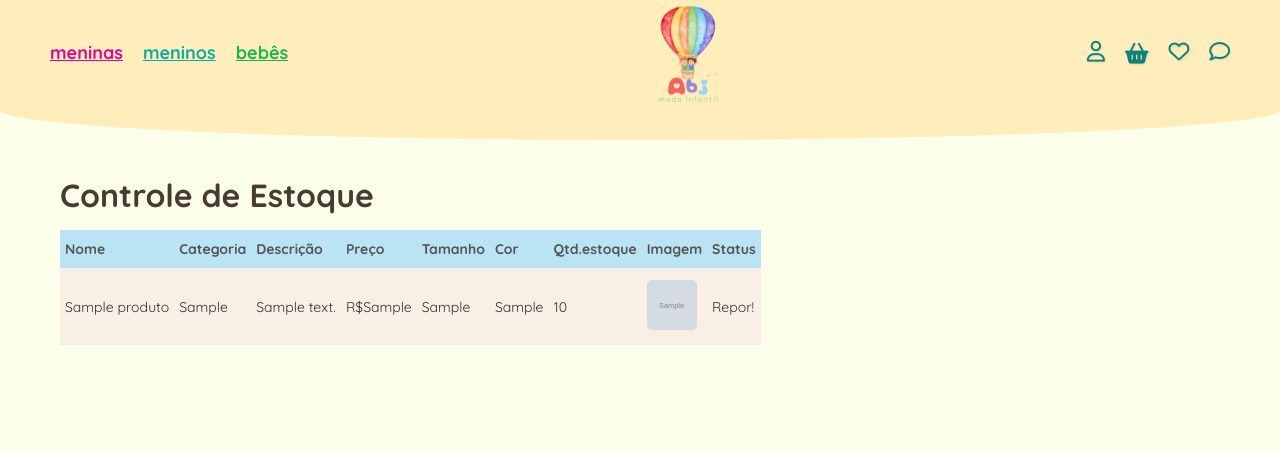
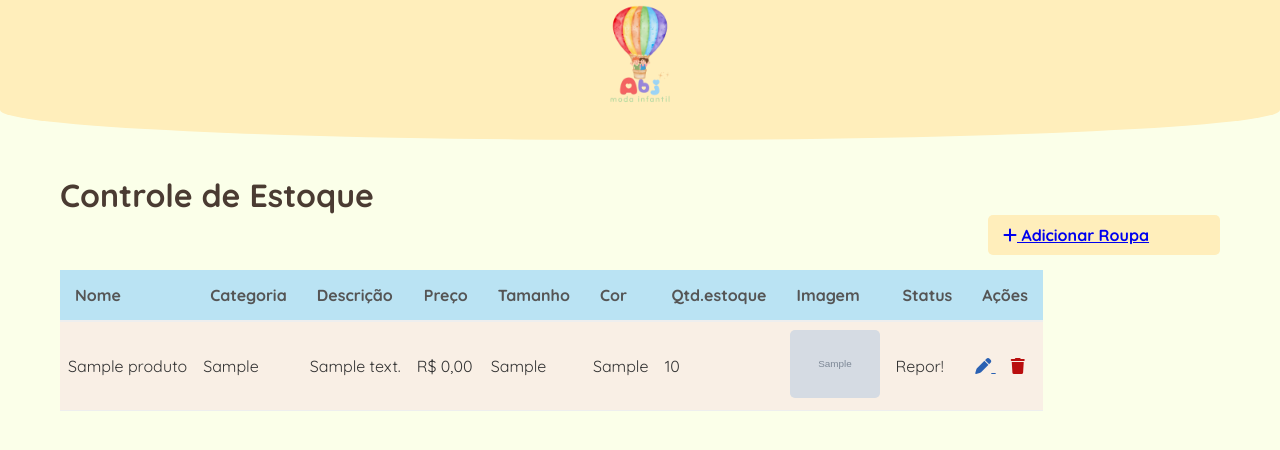
Before and after one commit to annalvicente/ABJ-Moda-Infantil, a PHP site: page /tfuncionarios.php in a window 1280 px wide. Shown: the top 450 px of the page. Run offline with PHP 8.4, Linux system fonts and the light colour scheme; tables that the repository leaves empty or names only in its code hold one stand-in row (values such as "Sample post"); grey boxes marked "Sample" are stand-in pictures.

Commit message:
atualizações

```diff
--- a/style.css
+++ b/style.css
@@ -1202,22 +1202,35 @@
 
 /* Fixa o tamanho da imagem */
     .tabela-estilizada img {
-    width: 50px;       /* Tamanho pequeno de miniatura */
-    height: 50px;
+    width: 90px;       /* Tamanho pequeno de miniatura */
+    height: 9%;
     object-fit: cover; /* Não distorce a imagem */
     border-radius: 5px;
 }
 
-/* Controla a coluna de descrição para não esticar */
-    .tabela-estilizada td:nth-child(3) {
-    max-width: 150px;         /* Limita a largura da descrição */
-    white-space: nowrap;      /* Não deixa quebrar linha */
-    overflow: hidden;         /* Esconde o que sobrar */
-    text-overflow: ellipsis;  /* Adiciona "..." no final do texto longo */
+.excluir{
+    color: #b90e0e;
+    cursor: pointer;
+
 }
 
-/* Redução geral de espaçamento */
-    .tabela-estilizada th, .tabela-estilizada td {
-    padding: 10px 5px; /* Diminuímos o respiro lateral */
-    font-size: 14px;    /* Uma fonte levemente menor ajuda em tabelas largas */
+.excluir:hover{
+    color: #5f0707;
+    transform: translateY(-2px);
 }
+
+.alterar{
+    color: #2a61b3;
+    cursor: pointer;
+    margin-right: 15px;
+}
+
+.adicao{
+    background-color:#ffeebb ;
+    color: rgb(39, 29, 1);
+    padding: 10px 15px;
+    text-decoration: none;
+    border-radius: 5px;
+    font-weight: bold;
+    margin-left: 80%;
+}
--- a/tfuncionarios.php
+++ b/tfuncionarios.php
@@ -9,42 +9,28 @@ $resultado = $conn->query($sql);
 <head>
     <meta charset="UTF-8">
     <meta name="viewport" content="width=device-width, initial-scale=1.0">
-    <title>Tela de Funcionarios</title>
+    <title>Tela de Funcionários</title>
     <link rel="stylesheet" href="https://cdnjs.cloudflare.com/ajax/libs/font-awesome/6.4.0/css/all.min.css">
     <link href="https://fonts.googleapis.com/css2?family=Quicksand:wght@400;600;700&display=swap" rel="stylesheet">
     <link rel="stylesheet" href="style.css">
-    </head>
+</head>
 
-    <body>
-
-        <header>
-            <div class="nav-container">
-            <nav class="menu-links" >
-               <a href="#" class="menu-links-meninas" >meninas</a>
-               <a href="#" class="menu-links-meninos" >meninos</a>
-               <a href="#" class="menu-links-bebes" >bebês</a>
-
-            </nav>
+<body>
+    <header>
             <a href="index.html" class="logo">
                 <img src="img/logoabj.webp" alt="Balão Logo">
             </a>
 
-            <div class="user-actions">
-                <a href="login.html" title="Entrar ou Cadastrar"><i class="fa-regular fa-user"></i></a>
-                <div onclick="toggleCart()">
-                    <i class="fa-solid fa-basket-shopping"></i>
-                    <span id="cart-count" class="cart-badge">0</span>
-            </div>
-
-                <i class="fa-regular fa-heart"></i>
-                <a href="#contato" ><i class="fa-regular fa-comment"></i></a>
-            </div>
-        </div>
     </header>
 
-        <main class="container">
+    <main class="container">
         <h1>Controle de Estoque</h1>
+        <div class="adicao">
 
+            <a href="formulario.php" >
+                <i class="fa-solid fa-plus"></i> Adicionar Roupa
+            </a>
+        </div>
         <table class="tabela-estilizada">
             <thead>
                 <tr>
@@ -57,7 +43,7 @@ $resultado = $conn->query($sql);
                     <th>Qtd.estoque</th>
                     <th>Imagem</th>
                     <th>Status</th>
-                </tr>
+                    <th>Ações</th> </tr>
             </thead>
             <tbody>
                 <?php while($dados = $resultado->fetch_assoc()) { ?>
@@ -65,13 +51,12 @@ $resultado = $conn->query($sql);
                         <td><?php echo $dados['nome']; ?></td>
                         <td><?php echo $dados['categoria']; ?></td>
                         <td><?php echo $dados['descricao']; ?></td>
-                        <td><?php echo 'R$' . $dados['preco']; ?> </td>
-                        <td><?php echo $dados['tamanho']; ?> </td>
-                        <td><?php echo $dados['cor']; ?> </td>
-                        <td><?php echo $dados['quantidade_estoque']; ?> </td>
-<td>
-    <img src="img/<?php echo basename($dados['imagem']); ?>" alt="Produto">
-</td>                        <td>
+                        <td>R$ <?php echo number_format($dados['preco'], 2, ',', '.'); ?></td>
+                        <td><?php echo $dados['tamanho']; ?></td>
+                        <td><?php echo $dados['cor']; ?></td>
+                        <td><?php echo $dados['quantidade_estoque']; ?></td>
+                        <td><img src="img/<?php echo basename($dados['imagem']); ?>" width="50"></td>
+                        <td>
                             <?php
                                 if($dados['quantidade_estoque'] > 10) {
                                     echo "<span class='verde'>Em estoque</span>";
@@ -80,11 +65,19 @@ $resultado = $conn->query($sql);
                                 }
                             ?>
                         </td>
+                        <td >
+                            <a class="alterar"  href="formulario.php?id=<?php echo $dados['id']; ?>" title="Editar">
+                               <i class="fa-solid fa-pen"></i>
+
+                            </a>
+                        <a class="excluir"  href="excluir.php?id=<?php echo $dados['id']; ?>" title="Excluir"  onclick="return confirm('Tem certeza que deseja excluir esta peça?')">
+                                <i class="fa-solid fa-trash"></i>
+                            </a>
+                        </td>
                     </tr>
                 <?php } ?>
             </tbody>
         </table>
     </main>
-
 </body>
 </html>
```
Also changed, not shown: excluir.php (added, +11 -0 lines).
